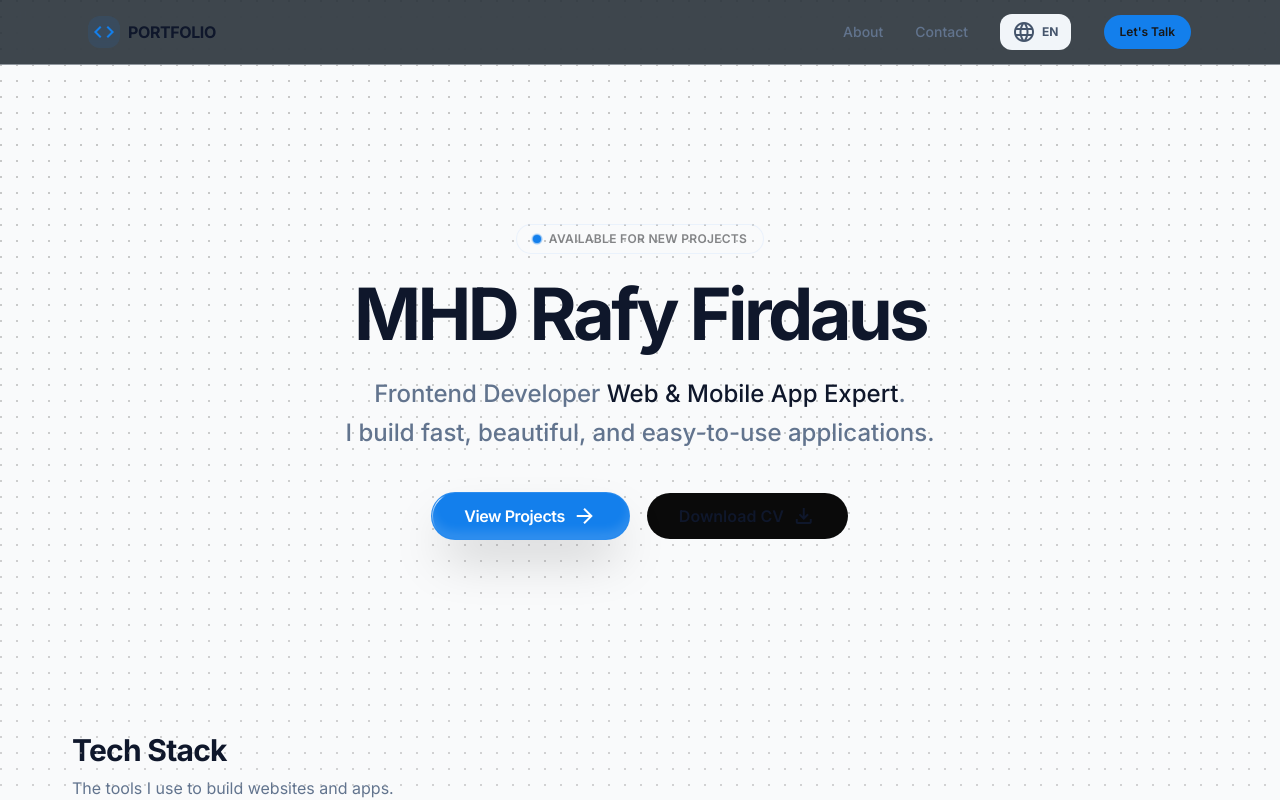
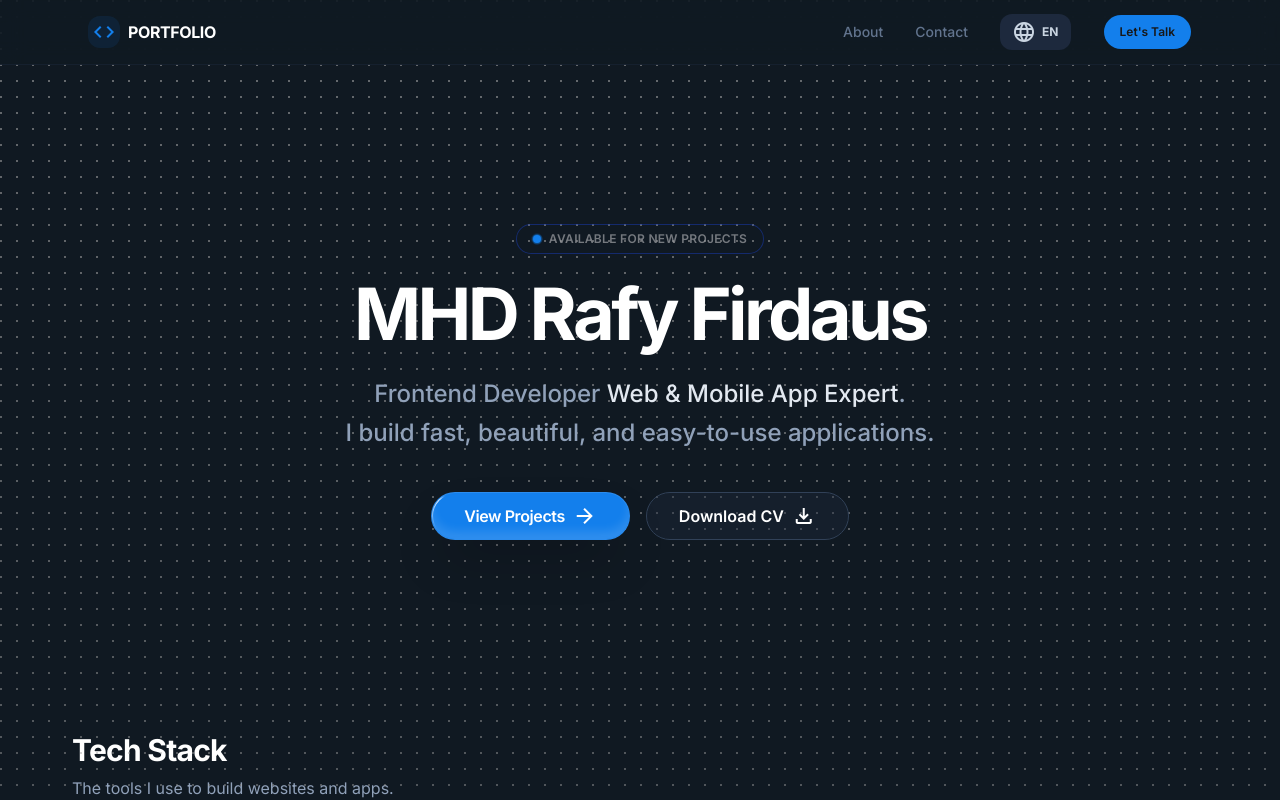
Before and after one commit to RafyFirdaus/MainPortofolio, a Next.js app: page / in a window 1280 px wide. Shown: the top 800 px of the page. Built offline with nearby package versions, Linux system fonts and the light colour scheme.

Commit message:
fix: enforce dark mode across all devices

```diff
--- a/src/app/globals.css
+++ b/src/app/globals.css
@@ -1,6 +1,8 @@
 @import "tailwindcss";
 @import "tw-animate-css";
 @import "shadcn/tailwind.css";
+
+@custom-variant dark (&:where(.dark, .dark *));
 
 @theme inline {
   --color-primary: #137fec;
--- a/src/components/sections/HeroSection.tsx
+++ b/src/components/sections/HeroSection.tsx
@@ -52,7 +52,7 @@ const HeroSection = React.memo(function HeroSection({ t }: HeroSectionProps) {
             </ShimmerButton>
           </a>
           <a href="/CV/Curriculum Vitae Mhd. Rafy Firdaus_3.pdf" download>
-            <Button variant="outline" className="h-12 px-8 rounded-full font-semibold text-base gap-2">
+            <Button variant="outline" className="h-12 px-8 rounded-full font-semibold text-base gap-2 text-slate-900 dark:text-white border-slate-300 dark:border-slate-700 bg-white/5 dark:bg-slate-800/40 hover:bg-slate-100 dark:hover:bg-slate-800">
               {t.hero.downloadCV}
               <span className="material-symbols-outlined text-lg">download</span>
             </Button>
```
